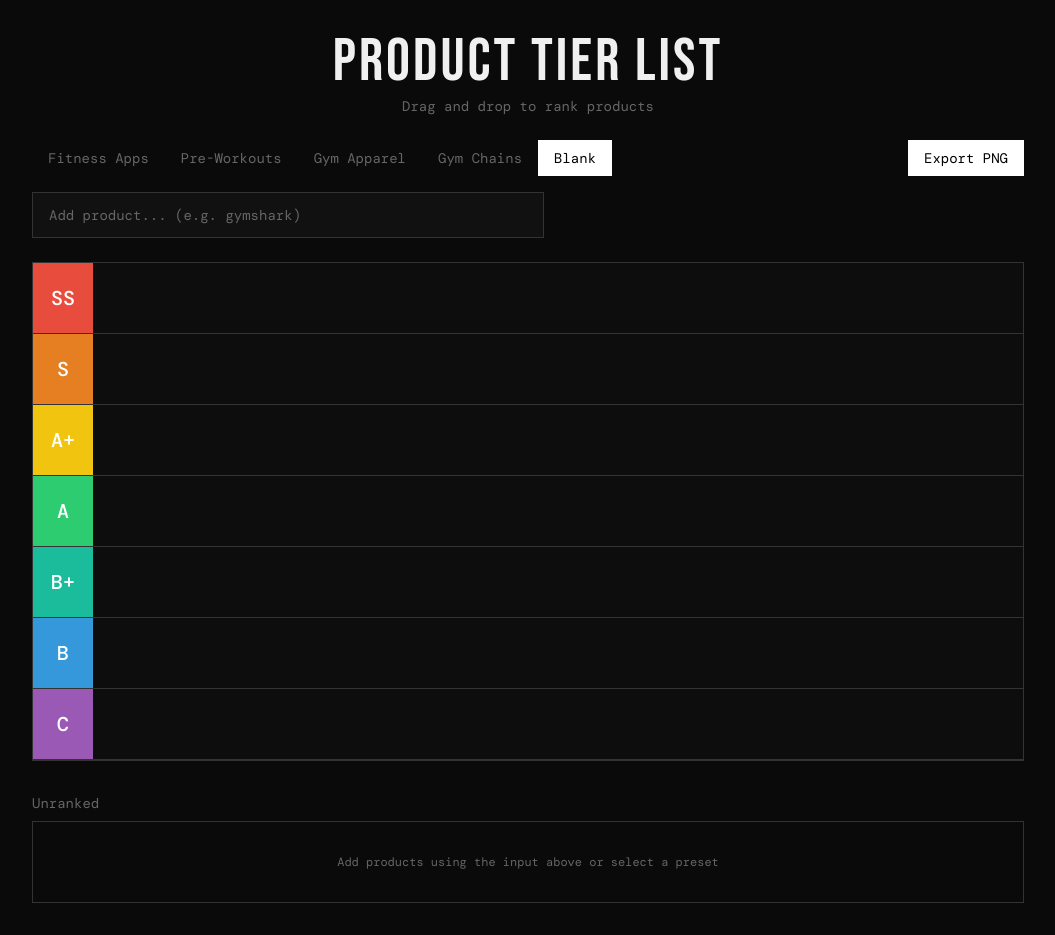
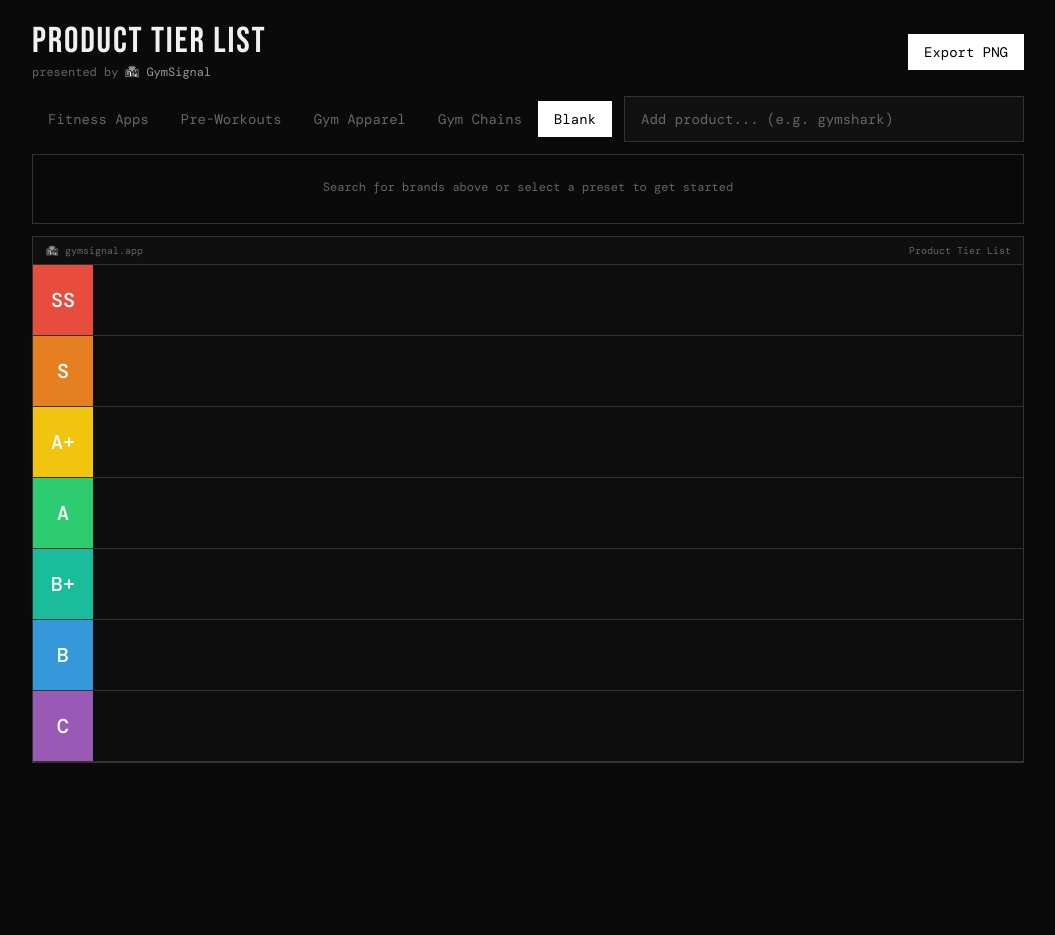
Before and after one commit to realworldbuilder/gymbrandtiers, a Next.js app: page / in a window 1280 px wide. Shown: the whole page, without its empty margins (112-1167 px from the left). After the commit the page ends 800 px from the top, so only its background shows below. Built offline with nearby package versions, Linux system fonts and the light colour scheme.

Commit message:
compact header + presented by GymSignal + unranked above tiers + export watermark

```diff
--- a/src/components/TierList.tsx
+++ b/src/components/TierList.tsx
@@ -93,11 +93,10 @@
   }, []);
 
   const handleExportPng = useCallback(async () => {
-    const el = document.getElementById('tier-list-container');
+    const el = document.getElementById('tier-list-export');
     if (!el) return;
     setIsExporting(true);
     try {
-      // Convert all images to base64 to avoid CORS issues
       const images = el.querySelectorAll('img');
       const originals: { img: HTMLImageElement; src: string }[] = [];
 
@@ -115,13 +114,10 @@
               });
               img.src = base64;
             }
-          } catch {
-            // Keep original src if proxy fails
-          }
+          } catch { /* keep original */ }
         })
       );
 
-      // Small delay for images to settle
       await new Promise(r => setTimeout(r, 100));
 
       const dataUrl = await toPng(el, {
@@ -130,7 +126,6 @@
         skipFonts: true,
       });
 
-      // Restore original srcs
       originals.forEach(({ img, src }) => { img.src = src; });
 
       const link = document.createElement('a');
@@ -147,21 +142,19 @@
 
   return (
     <div className="min-h-screen bg-background text-text-primary">
-      <div className="max-w-5xl mx-auto px-4 py-8">
-        {/* Header */}
-        <div className="text-center mb-6">
-          <h1 className="font-display text-6xl tracking-wider text-text-primary">
-            Product Tier List
-          </h1>
-          <p className="font-mono text-sm text-text-muted mt-1">
-            Drag and drop to rank products
-          </p>
-        </div>
-
-        {/* Controls */}
-        <div className="flex flex-col sm:flex-row items-start sm:items-center justify-between gap-4 mb-4">
-          <div className="flex items-center gap-0">
-            <PresetSelector currentPreset={currentPreset} onPresetChange={loadPreset} />
+      <div className="max-w-5xl mx-auto px-4 py-6">
+        {/* Header - compact */}
+        <div className="flex items-center justify-between mb-4">
+          <div>
+            <h1 className="font-display text-4xl tracking-wider text-text-primary leading-none">
+              Product Tier List
+            </h1>
+            <div className="flex items-center gap-1.5 mt-1">
+              <span className="font-mono text-xs text-text-muted">presented by</span>
+              {/* eslint-disable-next-line @next/next/no-img-element */}
+              <img src="/gs-icon.png" alt="GymSignal" className="w-4 h-4 rounded-sm" />
+              <span className="font-mono text-xs text-text-secondary">GymSignal</span>
+            </div>
           </div>
           <button
             onClick={handleExportPng}
@@ -172,14 +165,54 @@
           </button>
         </div>
 
-        {/* Add Product Input */}
-        <div className="mb-6">
+        {/* Presets + Search row */}
+        <div className="flex flex-col sm:flex-row items-start sm:items-center justify-between gap-3 mb-3">
+          <PresetSelector currentPreset={currentPreset} onPresetChange={loadPreset} />
           <AddProductForm onAddProduct={handleAddProduct} />
         </div>
 
-        {/* Tier List */}
         <DragDropContext onDragEnd={handleDragEnd}>
-          <div id="tier-list-container" className="border border-border">
+          {/* Unranked - right after controls */}
+          <div className="mb-3">
+            <Droppable droppableId="unranked" direction="horizontal">
+              {(provided, snapshot) => (
+                <div
+                  ref={provided.innerRef}
+                  {...provided.droppableProps}
+                  className={`flex flex-wrap gap-1 min-h-[70px] p-2 border border-border ${
+                    snapshot.isDraggingOver ? 'bg-white/5' : ''
+                  }`}
+                >
+                  {tiers.unranked.length === 0 && (
+                    <div className="text-text-muted text-xs font-mono w-full text-center py-4">
+                      Search for brands above or select a preset to get started
+                    </div>
+                  )}
+                  {tiers.unranked.map((product, index) => (
+                    <ProductItem
+                      key={product.id}
+                      product={product}
+                      index={index}
+                      onDelete={handleDeleteProduct}
+                    />
+                  ))}
+                  {provided.placeholder}
+                </div>
+              )}
+            </Droppable>
+          </div>
+
+          {/* Tier List */}
+          <div id="tier-list-export" className="border border-border">
+            {/* Watermark header for export */}
+            <div className="flex items-center justify-between px-3 py-1.5 bg-surface/80 border-b border-border">
+              <div className="flex items-center gap-1.5">
+                {/* eslint-disable-next-line @next/next/no-img-element */}
+                <img src="/gs-icon.png" alt="GymSignal" className="w-3.5 h-3.5 rounded-sm" />
+                <span className="font-mono text-[10px] text-text-muted">gymsignal.app</span>
+              </div>
+              <span className="font-mono text-[10px] text-text-muted">Product Tier List</span>
+            </div>
             {TIER_LABELS.map(tier => (
               <TierRow
                 key={tier}
@@ -189,37 +222,6 @@
               />
             ))}
           </div>
-
-          {/* Unranked */}
-          <div className="unranked-section">
-            <p className="font-mono text-sm text-text-muted mb-2">Unranked</p>
-            <Droppable droppableId="unranked" direction="horizontal">
-              {(provided, snapshot) => (
-                <div
-                  ref={provided.innerRef}
-                  {...provided.droppableProps}
-                  className={`unranked-grid border border-border ${
-                    snapshot.isDraggingOver ? 'bg-white/5' : ''
-                  }`}
-                >
-                  {tiers.unranked.map((product, index) => (
-                    <ProductItem
-                      key={product.id}
-                      product={product}
-                      index={index}
-                      onDelete={handleDeleteProduct}
-                    />
-                  ))}
-                  {provided.placeholder}
-                  {tiers.unranked.length === 0 && (
-                    <div className="text-text-muted text-xs font-mono w-full text-center py-6">
-                      Add products using the input above or select a preset
-                    </div>
-                  )}
-                </div>
-              )}
-            </Droppable>
-          </div>
         </DragDropContext>
       </div>
     </div>
```
Also changed, not shown: public/gs-icon.png (added).
